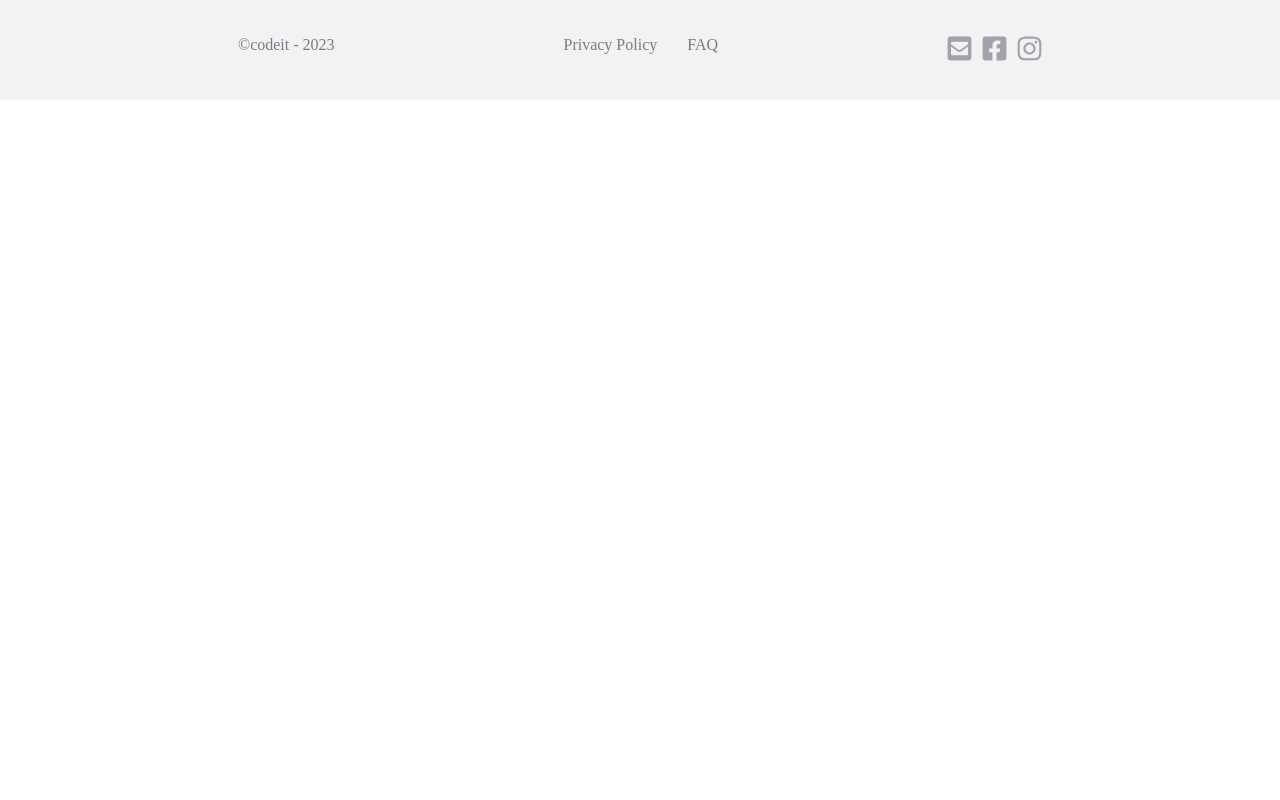
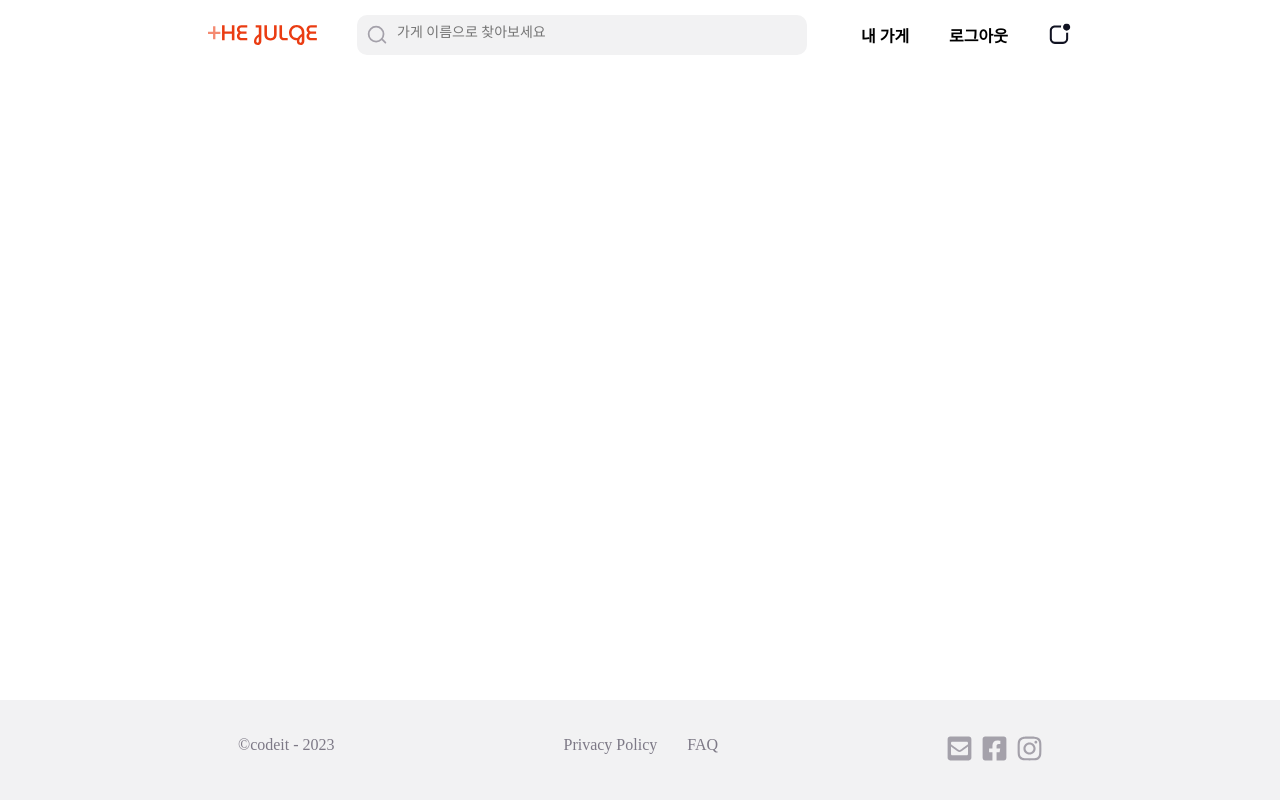
Before and after one commit to sinyroom/5team, a Next.js app: page / in a window 1280 px wide. Built offline with nearby package versions, Linux system fonts and the light colour scheme; a web font is replaced by a local one.

Commit message:
[최민준] feat: Header UI 완성 (media는 안함) 글로벌 button 스타일 제거 추가

```diff
--- a/components/UI/Footer.module.css
+++ b/components/UI/Footer.module.css
@@ -1,4 +1,7 @@
 .footer {
+	position: fixed;
+	bottom: 0;
+	width: 100%;
 	display: flex;
 	flex-direction: column;
 	justify-content: center;
@@ -64,3 +67,8 @@
 .messageIcon:hover {
 	color: var(--black);
 }
+
+@media screen and (max-width: 744px) {
+	.footer {
+	}
+}
--- /dev/null
+++ b/components/UI/Header.module.css
@@ -0,0 +1,56 @@
+.header {
+	position: fixed;
+	display: flex;
+	height: 70px;
+	width: 100%;
+	padding-top: 15px;
+	padding-bottom: 15px;
+	padding-right: 208px;
+	padding-left: 208px;
+	flex-direction: column;
+	justify-content: center;
+	top: 0;
+	background-color: var(--white);
+}
+
+.headerContent {
+	display: flex;
+	justify-content: space-between;
+}
+
+.headerLogoAndSearch {
+	display: flex;
+	gap: 40px;
+}
+
+.logoStyle {
+	display: flex;
+	flex-direction: column;
+	justify-content: center;
+}
+
+.headerMenu {
+	display: flex;
+	justify-content: right;
+	gap: 40px;
+	font-weight: 700;
+	font-size: 16px;
+}
+
+.headerSearchBox {
+	display: flex;
+	width: 450px;
+	height: 40px;
+	background-color: var(--gray10);
+	border-radius: 10px;
+	padding: 10px;
+	font-size: 14px;
+	color: var(--gray40);
+	gap: 10px;
+}
+
+.notification {
+	display: flex;
+	flex-direction: column;
+	justify-content: center;
+}
--- a/components/UI/Header.tsx
+++ b/components/UI/Header.tsx
@@ -1,3 +1,47 @@
+import React, { useState } from 'react';
+
+import styles from './Header.module.css';
+import LogoImage from '@/assets/img/logo.svg';
+import LogoImageSmall from '@/assets/img/logoSmall.svg';
+import Notification from '@/assets/img/notification.svg';
+import Search from '@/assets/img/search.svg';
+
 export default function Header() {
-	return <></>;
+	const [loginState, setLoginState] = useState(true);
+
+	return (
+		<>
+			<div className={styles.header}>
+				<div className={styles.headerContent}>
+					<div className={styles.headerLogoAndSearch}>
+						<div className={styles.logoStyle}>
+							<LogoImage />
+						</div>
+						<div className={styles.headerSearchBox}>
+							<Search />
+							<div>
+								<input placeholder="가게 이름으로 찾아보세요" style={{ width: 'auto' }} />
+							</div>
+						</div>
+					</div>
+					<div className={styles.headerMenu}>
+						{loginState ? (
+							<>
+								<button>내 가게</button>
+								<button>로그아웃</button>
+								<div className={styles.notification}>
+									<Notification />
+								</div>
+							</>
+						) : (
+							<>
+								<button>로그인</button>
+								<button>회원가입</button>
+							</>
+						)}
+					</div>
+				</div>
+			</div>
+		</>
+	);
 }
--- a/styles/global.css
+++ b/styles/global.css
@@ -49,3 +49,8 @@ a {
 	text-decoration: none;
 	color: inherit;
 }
+
+input {
+	border: none;
+	background-color: transparent;
+}
```
Also changed, not shown: assets/img/notification.svg (added), assets/img/search.svg (added).
